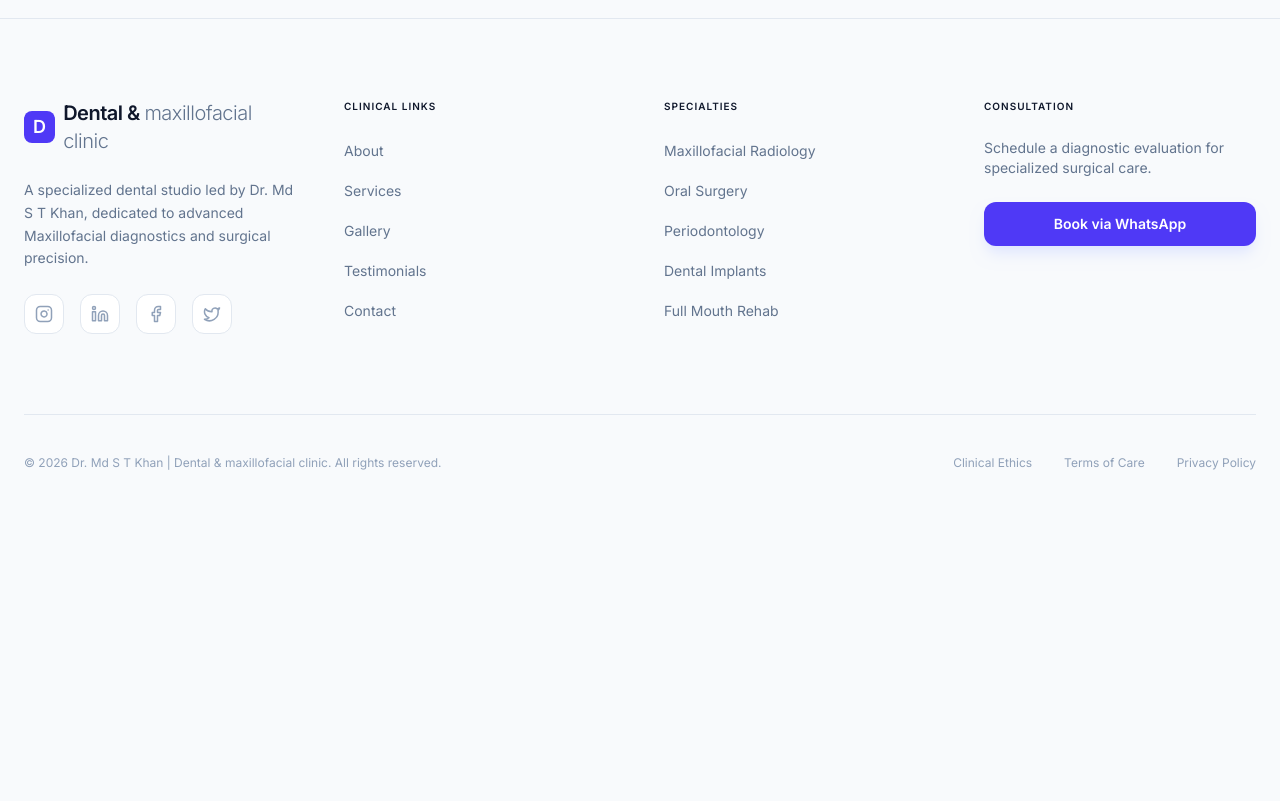
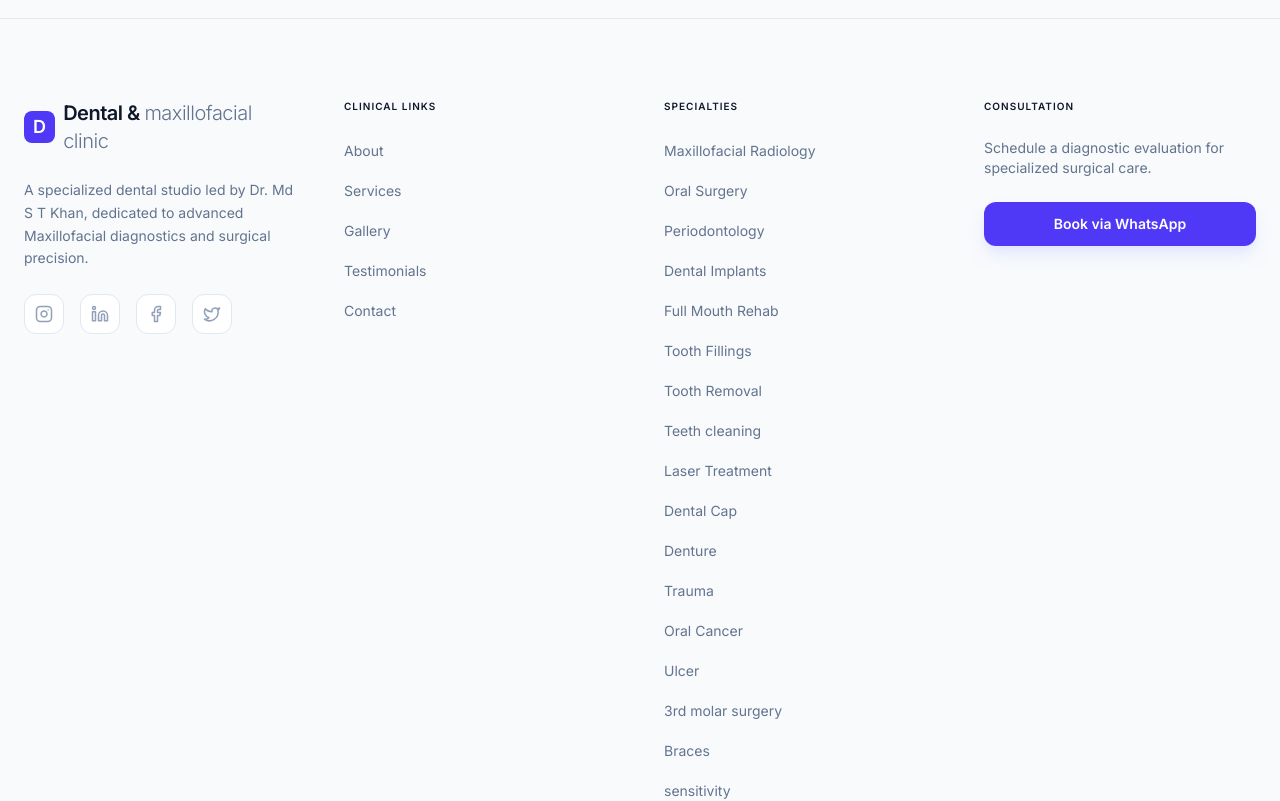
Before and after one commit to shahrukh120/lumina-dental, a React (Vite) app in the folder frontend/: page /terms in a window 1280 px wide. Shown: the part 900-1701 px from the top of the page. Before the commit the page ends 1411 px from the top, so only its background shows below. Built offline with nearby package versions, Linux system fonts and the light colour scheme.

Commit message:
Updated services

```diff
--- a/frontend/src/components/Contact.tsx
+++ b/frontend/src/components/Contact.tsx
@@ -129,6 +129,7 @@ const Contact: React.FC = () => {
                   <option>Teeth Whitening</option>
                   <option>Laser Treatment</option>
                   <option>Dental cap</option>
+                  <option>Denture</option>
                   <option>Trauma</option>
                   <option>Oral Cancer</option>
                   <option>Ulcer</option>
--- a/frontend/src/components/Footer.tsx
+++ b/frontend/src/components/Footer.tsx
@@ -72,7 +72,7 @@ const Footer: React.FC = () => {
           <div>
             <h5 className="font-bold text-slate-900 mb-6 uppercase tracking-widest text-[10px]">Specialties</h5>
             <ul className="space-y-4">
-              {['Maxillofacial Radiology', 'Oral Surgery', 'Periodontology', 'Dental Implants', 'Full Mouth Rehab'].map(item => (
+              {['Maxillofacial Radiology', 'Oral Surgery', 'Periodontology', 'Dental Implants', 'Full Mouth Rehab','Tooth Fillings','Tooth Removal' ,'Teeth cleaning' ,'Laser Treatment' ,'Dental Cap', 'Denture' , 'Trauma', 'Oral Cancer', 'Ulcer', '3rd molar surgery', 'Braces', 'sensitivity', 'pain','TMJ pain','jaw pain', 'Lock jaw'].map(item => (
                 <li key={item}>
                   <a href="#services" className="text-sm text-slate-500 hover:text-indigo-600 transition-colors">{item}</a>
                 </li>
```
